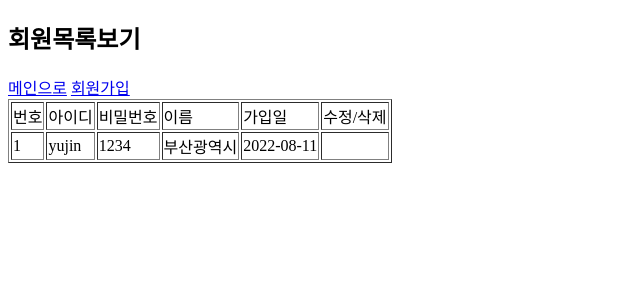
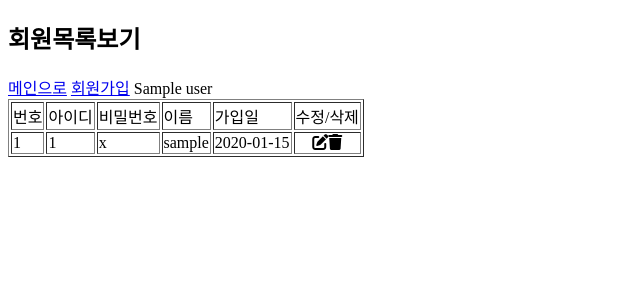
Before and after one commit to mmlyujin/FrontEnd, a Node server app: template node_mysql_ver01/views/list.ejs in a window 1280 px wide. Shown: the top 300 px of the page, without its empty margins (0-640 px from the left). Run offline with Node 20, Linux system fonts and the light colour scheme; the template is opened without the code that fills it: most values are stand-ins (such as "Sample title", 1, 10 or a date in 2020); some libraries are stand-ins or nearby versions.

Commit message:
2022-08-11 node 연동

```diff
--- a/node_mysql_ver01/server.js
+++ b/node_mysql_ver01/server.js
@@ -12,6 +12,7 @@ const dbconnect = mysql.createConnection({
   user: "busanit",
   password: "1234",
   database: "busanit",
+  dateStrings: "date",
 });
 // 1. alter user 'busanit'@'%'identified with mysql_native_password by'1234';
 // 2. flush privileges;
@@ -52,10 +53,42 @@ app.get("/register", (req, res) => {
   res.render("register", { title: "Home > Register" }); //파일 이름 적어주면 됨. -확장자x
 });
 
+app.post("/register", (req, res) => {
+  /* console.log(req.body.userid); 터미널에 html 에 적은 userid값이 찍힌다.
+  console.log(req.body.passwd);
+  console.log(req.body.username);*/
+  //console.log(req.body); //값 전부 가져옴.
+  const sql = "INSERT INTO tb_users VALUES(null,?,?,?,now())";
+  //db접속 -> insert 실행하기 위한 코드
+  dbconnect.query(
+    sql,
+    [req.body.userid, req.body.passwd, req.body.username],
+    (err) => {
+      //입출력 : 예외처리..
+      if (!err) {
+        console.log("회원가입이 완료되었습니다.");
+        res.redirect("/list");
+        //mysql 에서 select * from tb_users; 하면 register에 입력한 값 테이블에 들어간 것 확인.
+      } else {
+        console.log(err);
+        console.log("관리자에 문의하세요.");
+        res.redirect("/register");
+      }
+    }
+  );
+
+  //const { userid, passwd, username } = req.body;
+});
+
 app.get("/list", (req, res) => {
   //console.log("콘솔에서 보이는 글자");
   //res.send("브라우저에서 글자가 보임");
-  res.render("list", { title: "Home > List" }); //파일 이름 적어주면 됨. -확장자x
+  //res.render("list", { title: "Home > List" }); //파일 이름 적어주면 됨. -확장자x
+  const sql = "SELECT * FROM tb_users ORDER BY num DESC";
+  dbconnect.query(sql, (err, results) => {
+    console.log(results);
+    res.render("list", { title: "Home > List", users: results });
+  });
 });
 
 /* 6. end --------------------------------------------------------------- */
--- a/node_mysql_ver01/views/list.ejs
+++ b/node_mysql_ver01/views/list.ejs
@@ -5,6 +5,13 @@
     <meta http-equiv="X-UA-Compatible" content="IE=edge" />
     <meta name="viewport" content="width=device-width, initial-scale=1.0" />
     <title><%= title %></title>
+    <link
+      rel="stylesheet"
+      href="https://cdnjs.cloudflare.com/ajax/libs/font-awesome/6.1.2/css/all.min.css"
+      integrity="sha512-1sCRPdkRXhBV2PBLUdRb4tMg1w2YPf37qatUFeS7zlBy7jJI8Lf4VHwWfZZfpXtYSLy85pkm9GaYVYMfw5BC1A=="
+      crossorigin="anonymous"
+      referrerpolicy="no-referrer"
+    />
   </head>
   <body>
     <h2>회원목록보기</h2>
@@ -19,14 +26,24 @@
         <td>가입일</td>
         <td>수정/삭제</td>
       </tr>
+      <%= users %> <% if(users ==''){ %>
       <tr>
-        <td>1</td>
-        <td>yujin</td>
-        <td>1234</td>
-        <td>부산광역시</td>
-        <td>2022-08-11</td>
-        <td></td>
+        <td colspan="6">등록된 사용자가 없습니다.</td>
       </tr>
+      <% } else{ users.forEach((user)=>{ %>
+
+      <tr>
+        <td><%= user.num %></td>
+        <td><%= user.userid %></td>
+        <td><%= user.passwd %></td>
+        <td><%= user.username %></td>
+        <td><%= user.regdate %></td>
+        <td style="text-align: center">
+          <i class="fa-solid fa-pen-to-square"></i
+          ><i class="fa-solid fa-trash"></i>
+        </td>
+      </tr>
+      <% }) }%>
     </table>
   </body>
 </html>
--- a/node_mysql_ver01/views/register.ejs
+++ b/node_mysql_ver01/views/register.ejs
@@ -10,8 +10,7 @@
    <h2>회원가입 폼 작성</h2>
    <a href="/">메인으로</a>
    <a href="/list">회원목록</a>
-   <form action=""
-   method="post">
+   <form action="/register" method="post">
     UserId :<input type="text" name="userid" required></br>
     PassWord :<input type="password" name="passwd" required></br>
     UserName :<input type="text" name="username" required></br>
--- a/node_mysql_ver02/views/register.ejs
+++ b/node_mysql_ver02/views/register.ejs
@@ -23,6 +23,7 @@
        </div>
         <form
           onsubmit="return validate()"
+          action ="/register"
           method="post"
           name="frm"
           id="frm"
```
